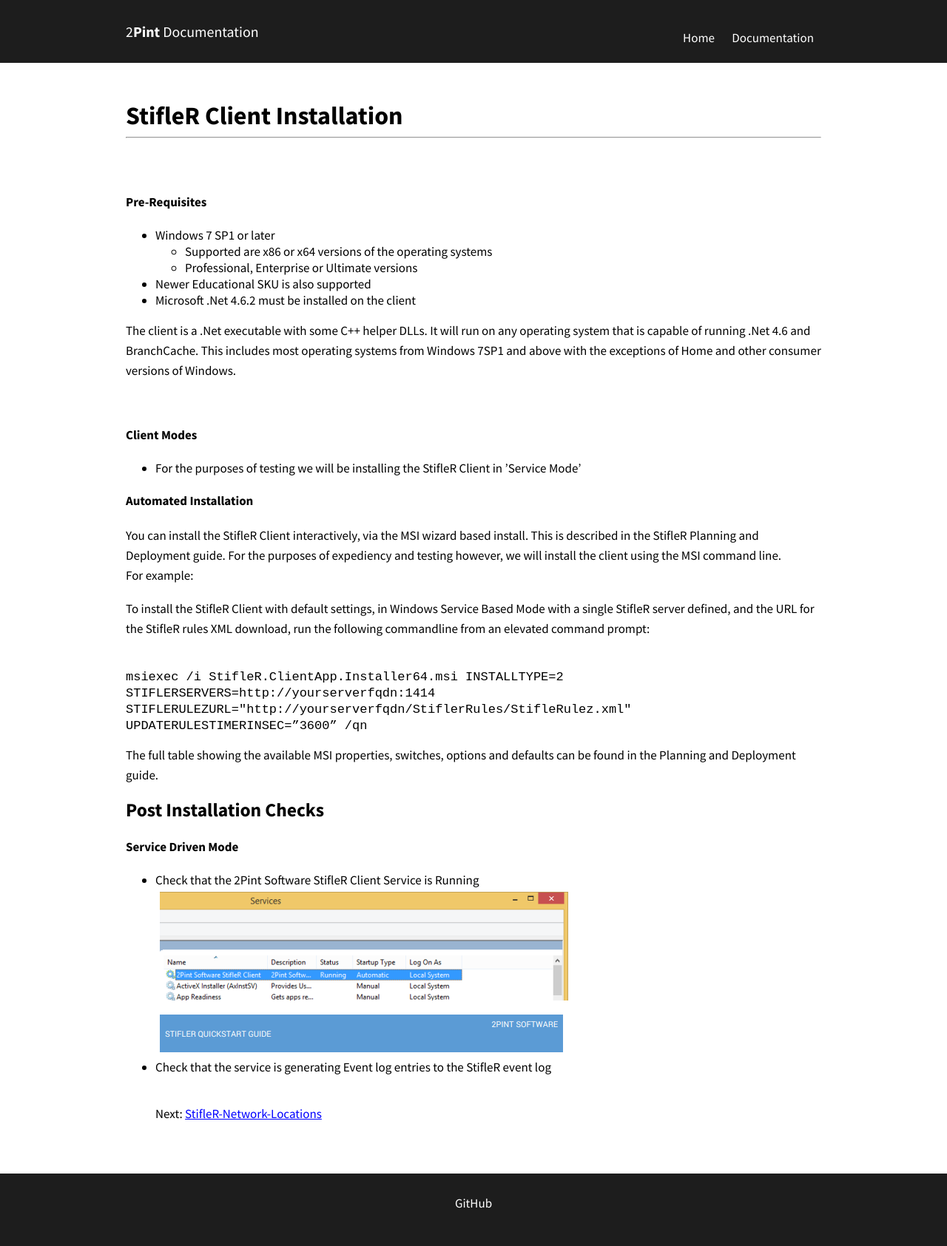
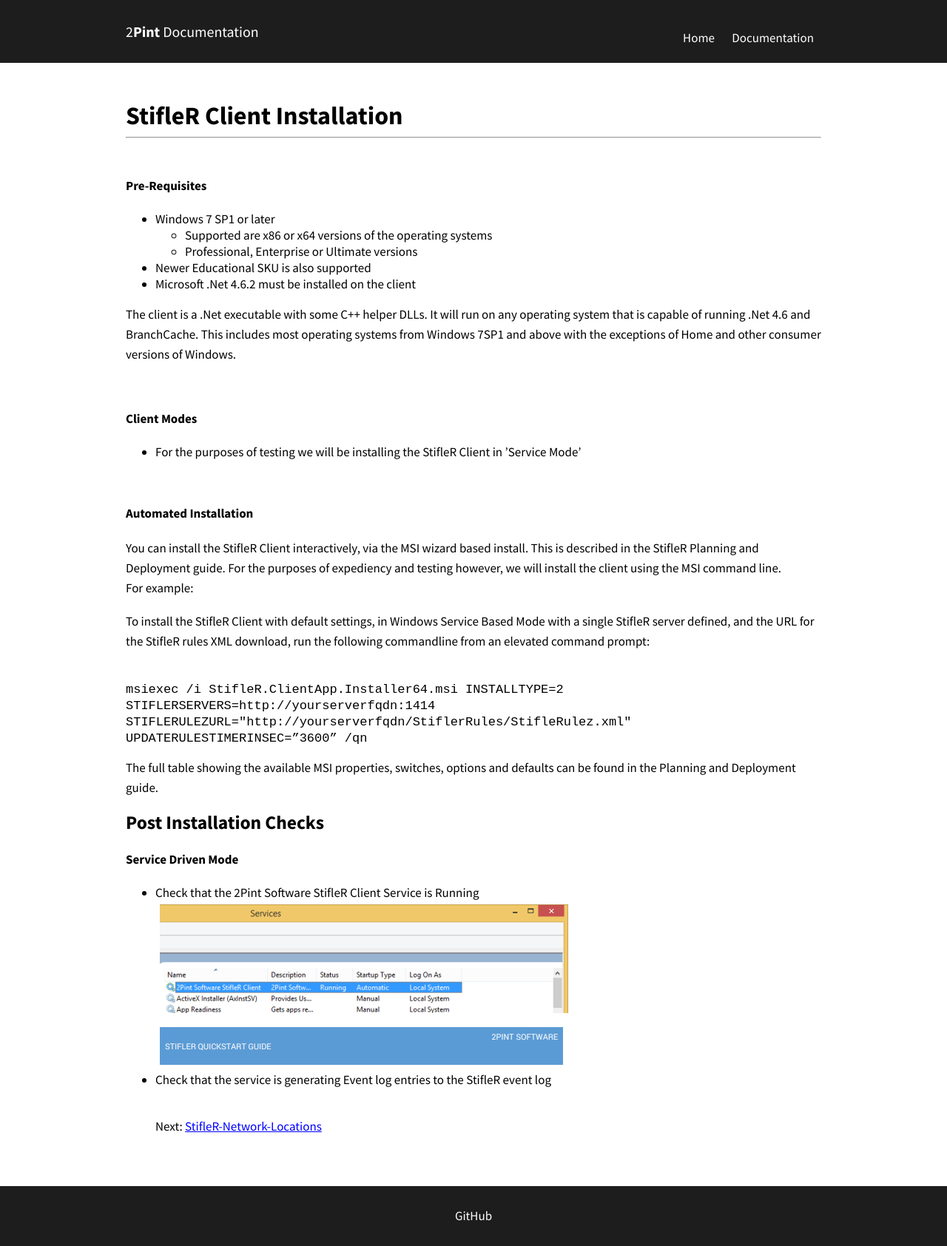
Before and after one commit to RoseSmithTest/2PintTest.github.io, a Jekyll site: the page built from docs/StifleRClientInstallation.html, in a window 1280 px wide. Shown: the whole page at 74% size. Built offline with Jekyll 4.4.1, drawn with Linux system fonts in a browser that asks for light colours.

```diff
--- a/docs/StifleRClientInstallation.html
+++ b/docs/StifleRClientInstallation.html
@@ -7,7 +7,7 @@ navigation_weight: 1
 
 <div class="container">
 	<div class="columns spacing">
-		<h1><strong>StifleR Client Installation</strong></h1><hr><br><br>
+		<h1><strong>StifleR Client Installation</strong></h1><hr><br>
 
 			<h4>Pre-Requisites</h4>
 <p><ul>
@@ -23,7 +23,7 @@ navigation_weight: 1
 <p>The client is a .Net executable with some C++ helper DLLs. It will run on any operating system that is capable of running .Net 4.6 and BranchCache. This includes most operating systems from Windows 7SP1 and above with the exceptions of Home and other consumer versions of Windows.</p><br>
 
 	<h4>Client Modes</h4>
-<p><ul><li>For the purposes of testing we will be installing the StifleR Client in ’Service Mode’</li></ul></p>
+<p><ul><li>For the purposes of testing we will be installing the StifleR Client in ’Service Mode’</li></ul></p><br>
 
 
 	<h4>Automated Installation</h4>
```
